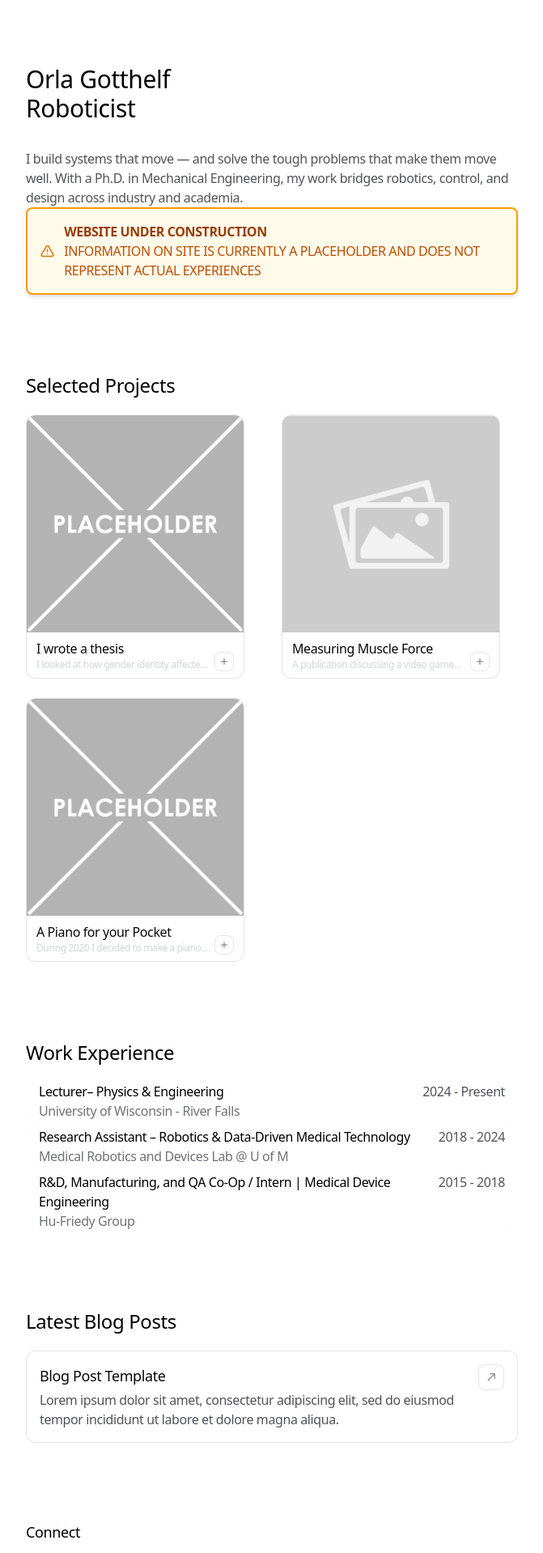
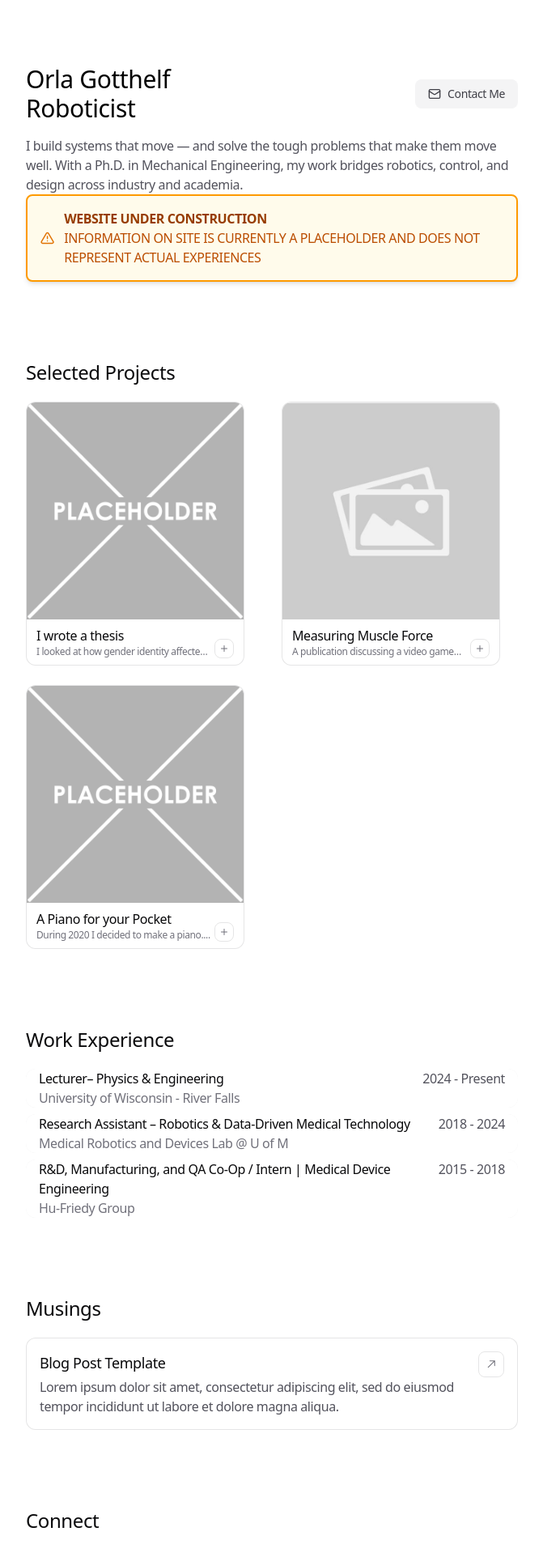
Before and after one commit to Majoras-Other-Mask/orla-engineer, a Next.js app: page / in a window 1280 px wide. Shown: the top 1918 px of the page at 81% size, without its empty margins (304-975 px from the left). Built offline with nearby package versions, Linux system fonts and the light colour scheme.

Commit message:
Updated UI and missed fixes
In the last push some text and layout adjustments did not save properly for the pages.tsx (font unification, moving the loop text). Fixed that.

Updated UI to have a contact me button at top on main page. Back buttons on blog pages only.

```diff
--- a/app/blog/layout.tsx
+++ b/app/blog/layout.tsx
@@ -1,30 +1,21 @@
 'use client'
-import { TextMorph } from '@/components/ui/text-morph'
 import { ScrollProgress } from '@/components/ui/scroll-progress'
 import { useEffect, useState } from 'react'
+import Link from 'next/link'
+import { ArrowLeftIcon } from 'lucide-react'
+import { usePathname } from 'next/navigation'
 
-function CopyButton() {
-  const [text, setText] = useState('Copy')
-  const currentUrl = typeof window !== 'undefined' ? window.location.href : ''
 
-  useEffect(() => {
-    setTimeout(() => {
-      setText('Copy')
-    }, 2000)
-  }, [text])
 
+function ReturnToPortfolioButton() {
   return (
-    <button
-      onClick={() => {
-        setText('Copied')
-        navigator.clipboard.writeText(currentUrl)
-      }}
-      className="flex items-center gap-1 text-center text-sm font-base text-zinc-500 transition-colors dark:text-zinc-400"
-      type="button"
+    <Link
+      href="/"
+      className="inline-flex items-center gap-2 px-4 py-2 bg-zinc-100 hover:bg-zinc-200 dark:bg-zinc-800 dark:hover:bg-zinc-700 rounded-lg transition-colors text-zinc-700 dark:text-zinc-300 text-sm font-medium"
     >
-      <TextMorph>{text}</TextMorph>
-      <span>URL</span>
-    </button>
+      <ArrowLeftIcon className="h-4 w-4" />
+      Return to Portfolio
+    </Link>
   )
 }
 
@@ -33,6 +24,18 @@ export default function LayoutBlogPost({
 }: {
   children: React.ReactNode
 }) {
+  const pathname = usePathname()
+
+  // Set a global flag to indicate we're on a blog page
+  useEffect(() => {
+    if (pathname?.startsWith('/blog')) {
+      document.body.setAttribute('data-blog-page', 'true')
+    }
+
+    return () => {
+      document.body.removeAttribute('data-blog-page')
+    }
+  }, [pathname])
   return (
     <>
       <div className="pointer-events-none fixed left-0 top-0 z-10 h-12 w-full bg-gray-100 to-transparent backdrop-blur-xl [-webkit-mask-image:linear-gradient(to_bottom,black,transparent)] dark:bg-zinc-950" />
@@ -43,12 +46,15 @@ export default function LayoutBlogPost({
         }}
       />
 
-      <div className="absolute right-4 top-24">
-        <CopyButton />
-      </div>
-      <main className="prose prose-gray mt-24 pb-20 dark:prose-invert prose-h1:text-xl prose-h1:font-medium prose-h2:mt-12 prose-h2:scroll-m-20 prose-h2:text-lg prose-h2:font-medium prose-h3:text-base prose-h3:font-medium prose-h4:font-medium prose-h4:prose-base prose-h5:text-base prose-h5:font-medium prose-h6:text-base prose-h6:font-medium prose-strong:font-medium">
+      {/* Top navigation with return button */}
+      <main className="prose prose-gray mt-8 pb-4 prose-h4:prose-base dark:prose-invert prose-h1:text-xl prose-h1:font-medium prose-h2:mt-12 prose-h2:scroll-m-20 prose-h2:text-lg prose-h2:font-medium prose-h3:text-base prose-h3:font-medium prose-h4:font-medium prose-h5:text-base prose-h5:font-medium prose-h6:text-base prose-h6:font-medium prose-strong:font-medium">
         {children}
       </main>
+
+      {/* Bottom return button */}
+      <div className="mt-4 text-right">
+        <ReturnToPortfolioButton />
+      </div>
     </>
   )
 }
--- a/app/footer.tsx
+++ b/app/footer.tsx
@@ -68,7 +68,7 @@ function ThemeSwitch() {
 
 export function Footer() {
   return (
-    <footer className="mt-24 border-t border-zinc-100 px-0 py-4 dark:border-zinc-800">
+    <footer className="mt-8 border-t border-zinc-100 px-0 py-4 dark:border-zinc-800">
       <div className="flex items-center justify-between">
         <a href="https://github.com/ibelick/nim" target="_blank">
           <TextLoop className="text-xs text-zinc-500">
--- a/app/header.tsx
+++ b/app/header.tsx
@@ -1,19 +1,52 @@
 'use client'
 import { TextLoop } from '@/components/motion-primitives/text-loop'
 import Link from 'next/link'
+import { usePathname } from 'next/navigation'
+import { ArrowLeftIcon, MailIcon } from 'lucide-react'
+
+function ReturnToPortfolioButton() {
+  return (
+    <Link
+      href="/"
+      className="inline-flex items-center gap-2 px-4 py-2 bg-zinc-100 hover:bg-zinc-200 dark:bg-zinc-800 dark:hover:bg-zinc-700 rounded-lg transition-colors text-zinc-700 dark:text-zinc-300 text-sm font-medium"
+    >
+      <ArrowLeftIcon className="h-4 w-4" />
+      Return to Portfolio
+    </Link>
+  )
+}
+
+function EmailButton() {
+  return (
+    <a
+      href="mailto:orla.gotthelf@gmail.com"
+      target="_blank"
+      rel="noopener noreferrer"
+      className="inline-flex items-center gap-2 px-4 py-2 bg-zinc-100 hover:bg-zinc-200 dark:bg-zinc-800 dark:hover:bg-zinc-700 rounded-lg transition-colors text-zinc-700 dark:text-zinc-300 text-sm font-medium"
+    >
+      <MailIcon className="h-4 w-4" />
+      Contact Me
+    </a>
+  )
+}
 
 export function Header() {
+  const pathname = usePathname()
+  const isBlogPage = pathname.startsWith('/blog')
+
   return (
-    <header className="mb-8 flex items-center justify-between">
+    <header className="mb-4 flex items-center justify-between">
       <div>
         <Link href="/" className="text-3xl font-medium text-black dark:text-white">
           Orla Gotthelf
         </Link>
+
+        {!isBlogPage && (
           <div>
             <TextLoop
               className="text-3xl font-medium text-black dark:text-white"
-            interval={4}
-            transition={{ duration: 0.8 }}
+              interval={4}  // Increase from default 2 to 4 seconds
+              transition={{ duration: 0.8 }}  // Increase from 0.3 to 0.8 seconds
               >
               <span>Mechanical Engineer</span>
               <span>Roboticist</span>
@@ -22,6 +55,15 @@ export function Header() {
               <span>Controls Systems Expert</span>
             </TextLoop>
           </div>
+        )}
+      </div>
+
+      <div>
+        {isBlogPage ? (
+          <ReturnToPortfolioButton />
+        ) : (
+          <EmailButton />
+        )}
       </div>
     </header>
   )
--- a/app/page.tsx
+++ b/app/page.tsx
@@ -83,14 +83,14 @@ function ProjectCard({ project }: { project: Project }) {
         <MorphingDialogImage
           src= {project.image}
           alt={project.name}
-          className="object-cover w-full h-full"
+          className="h-full w-full object-cover"
         />
         <div className='flex grow flex-row items-end justify-between px-3 py-2'>
           <div className="flex flex-col">
             <MorphingDialogTitle className='text-zinc-950 dark:text-zinc-50'>
               {project.name}
             </MorphingDialogTitle>
-            <MorphingDialogSubtitle className="text-xs text-gray-300 line-clamp-1">
+            <MorphingDialogSubtitle className="line-clamp-1 text-xs text-zinc-500 dark:text-zinc-400">
               {project.description.substring(0, 60)}...
             </MorphingDialogSubtitle>
           </div>
@@ -108,9 +108,9 @@ function ProjectCard({ project }: { project: Project }) {
           style={{
             borderRadius: '24px',
           }}
-          className="relative max-w-4xl rounded-2xl bg-white p-6 dark:bg-zinc-900 ring-1 ring-zinc-200/50 ring-inset dark:ring-zinc-800/50"
+          className="relative max-w-4xl rounded-2xl bg-white p-6 ring-1 ring-inset ring-zinc-200/50 dark:bg-zinc-900 dark:ring-zinc-800/50"
         >
-          <div className="grid grid-cols-1 md:grid-cols-2 gap-6">
+          <div className="grid grid-cols-1 gap-6 md:grid-cols-2">
             <MorphingDialogImage
               src={project.image}
               alt={project.name}
@@ -120,7 +120,7 @@ function ProjectCard({ project }: { project: Project }) {
               <MorphingDialogTitle className='text-2xl text-zinc-950 dark:text-zinc-50'>
                 {project.name}
               </MorphingDialogTitle>
-              <MorphingDialogSubtitle className='text-zinc-700 dark:text-zinc-400'>
+              <MorphingDialogSubtitle className='text-zinc-500 dark:text-zinc-400'>
                 Research Project
               </MorphingDialogSubtitle>
               <MorphingDialogDescription
@@ -131,7 +131,7 @@ function ProjectCard({ project }: { project: Project }) {
                   exit: { opacity: 0, scale: 0.8, y: 100 },
                 }}
               >
-                <p className="mt-2 text-zinc-500 dark:text-zinc-500">
+                <p className="mt-2 text-zinc-600 dark:text-zinc-400">
                   {project.description}
                 </p>
 
@@ -142,7 +142,7 @@ function ProjectCard({ project }: { project: Project }) {
                 href={project.link}
                 target="_blank"
                 rel="noopener noreferrer"
-                className="inline-flex items-center px-4 py-2 rounded-md bg-zinc-900 text-white dark:bg-zinc-700 hover:bg-zinc-800 dark:hover:bg-zinc-600 transition-colors"
+                className="inline-flex items-center rounded-md bg-zinc-900 px-4 py-2 text-white transition-colors hover:bg-zinc-800 dark:bg-zinc-700 dark:hover:bg-zinc-600"
               >
                 Visit Project
                 <svg
@@ -184,8 +184,8 @@ function ProjectsSection() {
       }}
       transition={{ duration: 0.3 }}
     >
-      <h3 className="mb-5 text-2xl font-medium">Selected Projects</h3>
-      <div className="grid grid-cols-1 gap-6 sm:grid-cols-2">
+      <h3 className="mb-5 text-2xl font-medium text-zinc-950 dark:text-zinc-50">Selected Projects</h3>
+      <div className="flex flex-col items-center gap-6 sm:grid sm:grid-cols-2 sm:items-start">
         {PROJECTS.map((project) => (
           <ProjectCard key={project.id} project={project} />
         ))}
@@ -204,8 +204,7 @@ function WorkExperienceSection() {
       }}
       transition={{ duration: 0.3 }}
     >
-      <h3 className="mb-5 text-2xl font-medium">Work Experience</h3>
-      {/* Remove 'type' and 'collapsible' props which are causing errors */}
+      <h3 className="mb-5 text-2xl font-medium text-zinc-950 dark:text-zinc-50">Work Experience</h3>
       <Accordion className="flex flex-col space-y-2">
         {WORK_EXPERIENCE.map((job) => (
           <div
@@ -213,20 +212,20 @@ function WorkExperienceSection() {
             className="relative overflow-hidden rounded-xl bg-zinc-300/30 dark:bg-zinc-600/30"
           >
             <Spotlight
-              className="from-zinc-900 via-zinc-800 to-zinc-700 blur-2xl dark:from-zinc-100 dark:via-zinc-200 dark:to-zinc-50"
+              className="hidden md:block from-zinc-900 via-zinc-800 to-zinc-700 blur-2xl dark:from-zinc-100 dark:via-zinc-200 dark:to-zinc-50"
               size={64}
             />
-            <AccordionItem value={job.id} className="bg-white dark:bg-zinc-950 rounded-xl">
-              <AccordionTrigger className="px-4 relative w-full flex justify-between">
+            <AccordionItem value={job.id} className="rounded-xl bg-white dark:bg-zinc-950">
+              <AccordionTrigger className="relative flex w-full justify-between px-4">
                 <div className="flex-1">
-                  <h4 className="text-left font-normal dark:text-zinc-100">
+                  <h4 className="text-left font-normal text-zinc-950 dark:text-zinc-50">
                     {job.title}
                   </h4>
                   <p className="text-left text-zinc-500 dark:text-zinc-400">
                     {job.company}
                   </p>
                 </div>
-                <div className="text-right text-zinc-600 dark:text-zinc-400 flex-shrink-0 pl-2">
+                <div className="flex-shrink-0 pl-2 text-right text-zinc-600 dark:text-zinc-400">
                   {job.start} - {job.end}
                 </div>
               </AccordionTrigger>
@@ -236,8 +235,8 @@ function WorkExperienceSection() {
 
                   {job.achievements && job.achievements.length > 0 && (
                     <div className="mb-2">
-                      <h5 className="font-medium text-zinc-700 dark:text-zinc-300 mb-1">Key Achievements:</h5>
-                      <ul className="list-disc list-inside space-y-1">
+                      <h5 className="mb-1 font-medium text-zinc-950 dark:text-zinc-50">Key Achievements:</h5>
+                      <ul className="list-inside list-disc space-y-1">
                         {job.achievements.map((achievement, index) => (
                           <li key={index}>{achievement}</li>
                         ))}
@@ -247,12 +246,12 @@ function WorkExperienceSection() {
 
                   {job.technologies && job.technologies.length > 0 && (
                     <div className="mb-2">
-                      <h5 className="font-medium text-zinc-700 dark:text-zinc-300 mb-1">Technologies:</h5>
+                      <h5 className="mb-1 font-medium text-zinc-950 dark:text-zinc-50">Technologies:</h5>
                       <div className="flex flex-wrap gap-2">
                         {job.technologies.map((tech, index) => (
                           <span
                             key={index}
-                            className="px-2 py-1 bg-zinc-100 dark:bg-zinc-800 rounded-md text-xs"
+                            className="rounded-md bg-zinc-100 px-2 py-1 text-xs dark:bg-zinc-800"
                           >
                             {tech}
                           </span>
@@ -266,7 +265,7 @@ function WorkExperienceSection() {
                       href={job.link}
                       target="_blank"
                       rel="noopener noreferrer"
-                      className="inline-flex items-center text-sm text-zinc-700 dark:text-zinc-300 hover:underline"
+                      className="inline-flex items-center text-sm text-zinc-950 hover:underline dark:text-zinc-50"
                     >
                       Visit Website
                       <svg
@@ -296,7 +295,7 @@ function WorkExperienceSection() {
   );
 }
 
-// New Blog Posts Section
+// Updated Blog Posts Section with simpler card design
 function BlogPostsSection() {
   return (
     <motion.section
@@ -306,28 +305,28 @@ function BlogPostsSection() {
       }}
       transition={{ duration: 0.3 }}
     >
-      <h3 className="mb-5 text-2xl font-medium">Latest Blog Posts</h3>
+      <h3 className="mb-5 text-2xl font-medium text-zinc-950 dark:text-zinc-50">Musings</h3>
       <div className="space-y-4">
         {BLOG_POSTS.map((post) => (
-          <div
+          <article
             key={post.uid}
-            className="relative overflow-hidden rounded-xl bg-zinc-300/30 dark:bg-zinc-600/30"
+            className="group relative overflow-hidden rounded-xl border border-zinc-950/10 bg-white p-4 transition-all hover:border-zinc-950/20 dark:border-zinc-50/10 dark:bg-zinc-950 dark:hover:border-zinc-50/20"
           >
           <Spotlight
-              className="from-zinc-900 via-zinc-800 to-zinc-700 blur-2xl dark:from-zinc-100 dark:via-zinc-200 dark:to-zinc-50"
+              className="hidden md:block from-zinc-900 via-zinc-800 to-zinc-700 blur-2xl dark:from-zinc-100 dark:via-zinc-200 dark:to-zinc-50"
               size={64}
             />
-            <div className="relative bg-white dark:bg-zinc-950 rounded-xl p-4 border border-zinc-950/10 dark:border-zinc-50/10">
+
             <div className="flex items-start justify-between">
               <div className="flex-1">
-                  <Link href={post.link}>
-                    <h4 className="text-lg font-medium text-zinc-950 dark:text-zinc-50 hover:text-zinc-700 dark:hover:text-zinc-300 transition-colors">
+                <Link href={post.link} className="block">
+                  <h4 className="text-lg font-medium text-zinc-950 group-hover:text-zinc-700 dark:text-zinc-50 dark:group-hover:text-zinc-300 transition-colors">
                     {post.title}
                   </h4>
-                  </Link>
-                  <p className="text-zinc-600 dark:text-zinc-400 mt-1">
+                  <p className="mt-1 text-zinc-600 dark:text-zinc-400">
                     {post.description}
                   </p>
+                </Link>
               </div>
               <Link href={post.link}>
                 <button className="relative ml-4 flex h-8 w-8 shrink-0 scale-100 select-none appearance-none items-center justify-center rounded-lg border border-zinc-950/10 text-zinc-500 transition-colors hover:bg-zinc-100 hover:text-zinc-800 focus-visible:ring-2 active:scale-[0.98] dark:border-zinc-50/10 dark:bg-zinc-900 dark:text-zinc-500 dark:hover:bg-zinc-800 dark:hover:text-zinc-50 dark:focus-visible:ring-zinc-500">
@@ -349,8 +348,7 @@ function BlogPostsSection() {
                 </button>
               </Link>
             </div>
-            </div>
-          </div>
+          </article>
         ))}
       </div>
     </motion.section>
@@ -364,7 +362,7 @@ function UnderConstructionNotice() {
       initial={{ opacity: 0, y: -20 }}
       animate={{ opacity: 1, y: 0 }}
       transition={{ duration: 0.5 }}
-      className="mb-8 p-4 border-2 border-amber-500 bg-amber-50 dark:bg-amber-900/30 dark:border-amber-600 rounded-lg shadow-md"
+      className="mb-8 rounded-lg border-2 border-amber-500 bg-amber-50 p-4 shadow-md dark:border-amber-600 dark:bg-amber-900/30"
     >
       <div className="flex items-center gap-3">
         <svg
@@ -439,10 +437,10 @@ export default function Personal() {
         }}
         transition={{ duration: 0.3 }}
       >
-        <h3 className="mb-5 text-lg font-medium">Connect</h3>
+        <h3 className="mb-5 text-2xl font-medium text-zinc-950 dark:text-zinc-50">Connect</h3>
         <p className="mb-5 text-zinc-600 dark:text-zinc-400">
           Feel free to contact me at{' '}
-          <a className="underline dark:text-zinc-300" href={`mailto:${EMAIL}`}>
+          <a className="underline text-zinc-950 dark:text-zinc-50" href={`mailto:${EMAIL}`}>
             {EMAIL}
           </a>
         </p>
```
Lines whose indentation alone changed are shown as unchanged.
